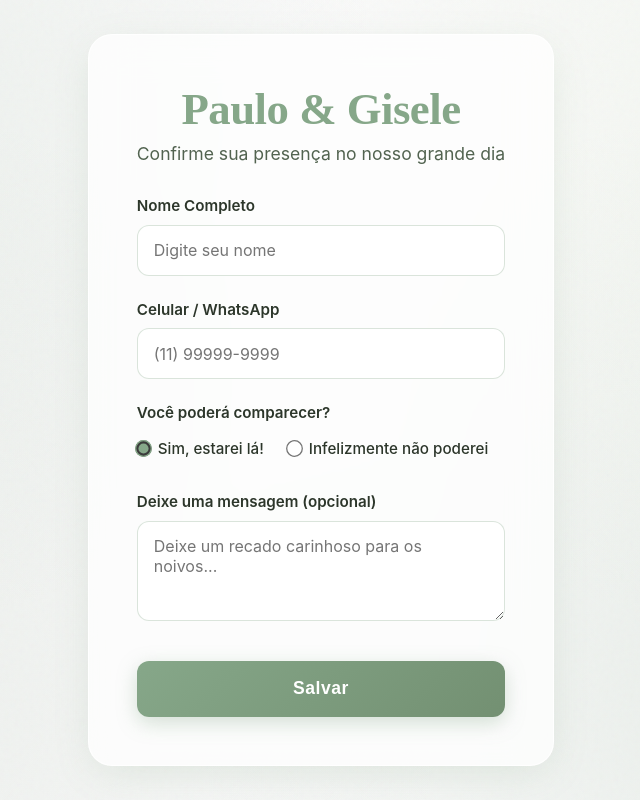
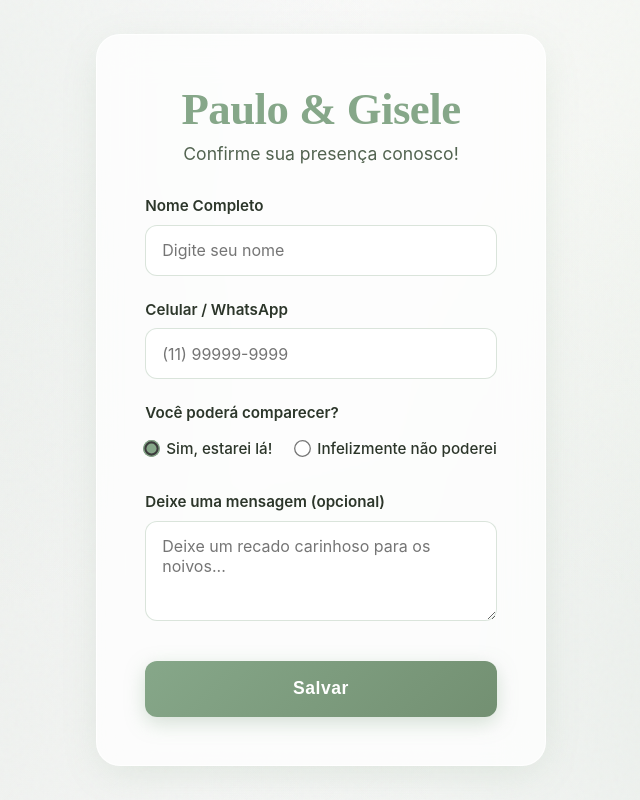
Before and after one commit to pauloadson/casamento-paulo-e-gisele, a React (Vite) app in the folder frontend/: page / in a window 1280 px wide. Shown: the whole page, without its empty margins (319-959 px from the left). Built offline with nearby package versions, Linux system fonts and the light colour scheme.

Commit message:
fix: corrige texto

```diff
--- a/frontend/src/App.tsx
+++ b/frontend/src/App.tsx
@@ -88,7 +88,7 @@ function App() {
   return (
     <div className="rsvp-container">
       <h1>Paulo & Gisele</h1>
-      <p className="subtitle">Confirme sua presença no nosso grande dia</p>
+      <p className="subtitle">Confirme sua presença conosco!</p>
 
       {status === 'success' && (
         <div className="alert success">
```
